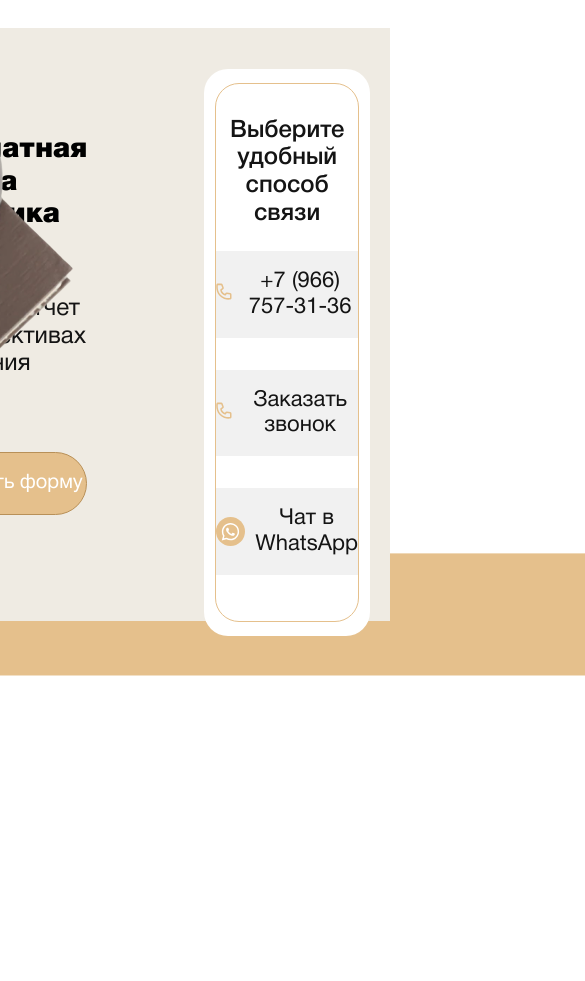
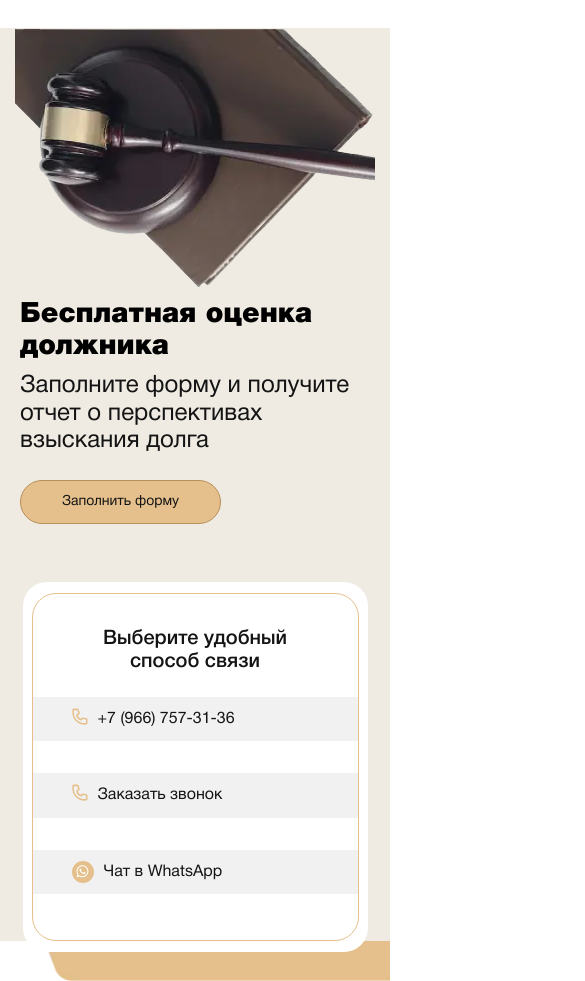
Before and after one commit to Unleashed97/legal-agency, a website: page src/index.html in a window 390 px wide. Shown: the part 2060-3041 px from the top of the page, 585 px wide, since content can reach past the window. Before the commit the page ends 2736 px from the top, so only its background shows below. Drawn offline with nearby package versions, Linux system fonts and the light colour scheme; files that its build step writes are made by us from their sources; files whose address does not match are found by name.

Commit message:
feat: add section banner adaptive

```diff
--- a/src/index.html
+++ b/src/index.html
@@ -129,7 +129,12 @@
             <div class="container">
                 <div class="section__inner">
 
-                    <img src="img/section/banner/decor.png" class="decor decor--left" alt="">
+                    <picture>
+                        <source srcset="img/section/banner/decor-sm.webp" media="(max-width: 768px)">
+                        <source srcset="img/section/banner/decor-sm.png" media="(max-width: 768px)">
+                        <source srcset="img/section/banner/decor.webp">
+                        <img src="img/section/banner/decor.png" class="decor decor--left" alt="">
+                    </picture>
 
                     <div class="section__text-block">
                         <h2 class="section__title">Бесплатная оценка должника</h2>
@@ -188,7 +193,12 @@
                         </div>
                     </div>
 
-                    <img src="img/section/banner/decor2.png" class="decor decor--bottom" alt="">
+                    <picture>
+                        <source srcset="img/section/banner/decor2-sm.webp" media="(max-width: 768px)">
+                        <source srcset="img/section/banner/decor2-sm.png" media="(max-width: 768px)">
+                        <source srcset="img/section/banner/decor2.webp">
+                        <img src="img/section/banner/decor2.png" class="decor decor--bottom" alt="">
+                    </picture>
                 </div>
             </div>
         </section>
--- a/src/scss/components/section.scss
+++ b/src/scss/components/section.scss
@@ -16,6 +16,10 @@
         @media (max-width: 576px) {
             font-size: 2.8rem;
         }
+    }
+
+    &__subtitle {
+        font-size: 1.6rem;
     }
 
     &--services {
@@ -43,6 +47,17 @@
             justify-content: flex-end;
             gap: 117px;
             padding: 13px 0;
+
+            @media (max-width: 992px) {
+                gap: 30px;
+            }
+
+            @media (max-width: 768px) {
+                flex-direction: column;
+
+                padding: 0;
+                gap: 0;
+            }
         }
 
         .decor {
@@ -52,6 +67,16 @@
                 left: -286px;
                 top: 0;
                 bottom: 50px;
+
+                @media (max-width: 1600px) {
+                    display: none;
+                }
+
+                @media (max-width: 768px) {
+                    display: block;
+                    position: static;
+                    margin: 0 -20px;
+                }
             }
 
             &--bottom {
@@ -59,6 +84,20 @@
 
                 bottom: -55px;
                 right: -286px;
+
+                @media (max-width: 1600px) {
+                    right: -20px;
+
+                    width: 90%;
+                }
+
+                @media (max-width: 1200px) {
+                    bottom: -40px;
+                }
+
+                @media (max-width: 768px) {
+                    width: 100%;
+                }
             }
         }
 
@@ -66,7 +105,9 @@
             display: flex;
             flex-direction: column;
 
-            // padding-left: 115px;
+            @media (max-width: 768px) {
+                margin-bottom: 47px;
+            }
         }
 
         .section__title {
@@ -79,6 +120,10 @@
             margin-bottom: 45px;
 
             font-size: 2.4rem;
+
+            @media (max-width: 768px) {
+                margin-bottom: 24px;
+            }
         }
 
         .section__btn {
@@ -96,6 +141,15 @@
             background-color: $colors-secondary;
             border-radius: 34px;
             border: 1px solid $colors-highlight;
+
+            @media (max-width: 576px) {
+                max-width: 201px;
+                height: 44px;
+
+                font-size: 1.4rem;
+
+                color: $colors-text;
+            }
         }
 
         .section__contacts {
@@ -108,6 +162,12 @@
 
             background-color: #fff;
             border-radius: 24px;
+
+            @media (max-width: 768px) {
+                bottom: -11px;
+
+                padding: 11px 9px;
+            }
         }
 
         .section__contacts-inner {
@@ -124,6 +184,10 @@
             font-weight: 500;
             color: $colors-text;
             text-align: center;
+
+            @media (max-width: 576px) {
+                font-size: 2rem;
+            }
         }
 
         .section__contacts-list {
@@ -132,10 +196,9 @@
             gap: 32px;
         }
         .section__contacts-list-item {
-            padding: 18px 0;
+            padding: 18px 0 18px 51px;
 
             display: flex;
-            justify-content: center;
             align-items: center;
 
             font-size: 2.2rem;
@@ -143,8 +206,28 @@
 
             background-color: #f1f1f1;
 
+            transition: 0.3s linear;
+
+            &:hover {
+                background-color: $colors-secondary;
+
+                .icon path {
+                    fill: #fff;
+                }
+            }
+
+            @media (max-width: 576px) {
+                padding: 11px 0 11px 39px;
+
+                font-size: 1.6rem;
+            }
+
             .icon {
                 margin-right: 10px;
+
+                svg path {
+                    transition: 0.3s linear;
+                }
 
                 &--whatsapp {
                     width: 29px;
@@ -157,6 +240,16 @@
 
                     background-color: $colors-secondary;
                     border-radius: 50%;
+
+                    @media (max-width: 576px) {
+                        width: 22px;
+                        height: 22px;
+
+                        svg {
+                            width: 13px;
+                            height: 13px;
+                        }
+                    }
                 }
             }
         }
--- a/src/scss/style.scss
+++ b/src/scss/style.scss
@@ -21,6 +21,8 @@ body {
     font-family: $family;
     font-size: 1.6rem;
     color: $colors-text;
+
+    overflow-x: hidden;
 }
 
 ul {
```
Also changed, not shown: dist/css/style.css, dist/css/style.min.css, dist/img/section/banner/decor-sm.png (added), dist/img/section/banner/decor-sm.webp (added), dist/img/section/banner/decor2-sm.png (added), dist/img/section/banner/decor2-sm.webp (added), dist/index.html, src/img/section/banner/decor-sm.png (added), src/img/section/banner/decor2-sm.png (added).
